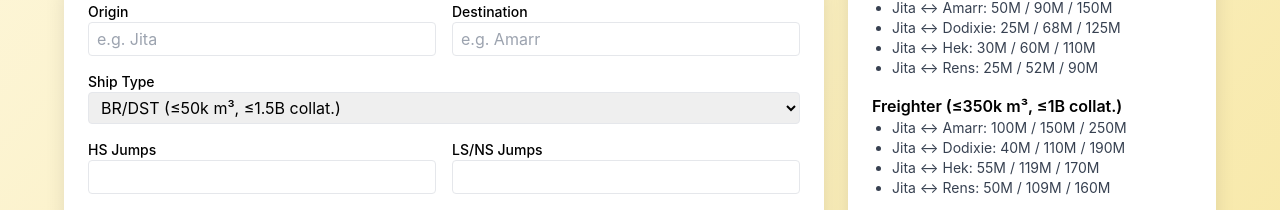
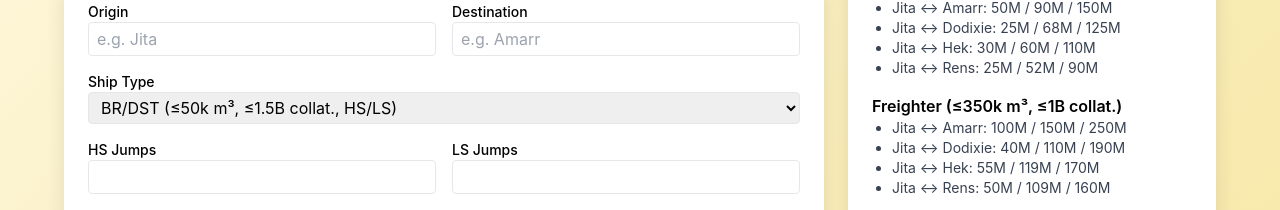
Before and after one commit to crdasi/HyperlineExpress, a plain HTML site: page index.html in a window 1280 px wide. Shown: the part 154-364 px from the top of the page. Drawn offline with nearby package versions, Linux system fonts and the light colour scheme.

Commit message:
Update index.html

```diff
--- a/index.html
+++ b/index.html
@@ -49,7 +49,7 @@
         <div>
           <label class="block text-sm font-medium">Ship Type</label>
           <select id="ship" class="border px-2 py-1 rounded w-full">
-            <option value="BRDST">BR/DST (≤50k m³, ≤1.5B collat.)</option>
+            <option value="BRDST">BR/DST (≤50k m³, ≤1.5B collat., HS/LS)</option>
             <option value="FREIGHTER">Freighter (≤350k m³, ≤1B collat., HS only)</option>
           </select>
         </div>
@@ -59,7 +59,7 @@
             <input id="hsJumps" type="number" class="border px-2 py-1 rounded w-full" />
           </div>
           <div>
-            <label class="block text-sm font-medium">LS/NS Jumps</label>
+            <label class="block text-sm font-medium">LS Jumps</label>
             <input id="lsJumps" type="number" class="border px-2 py-1 rounded w-full" />
           </div>
         </div>
```
